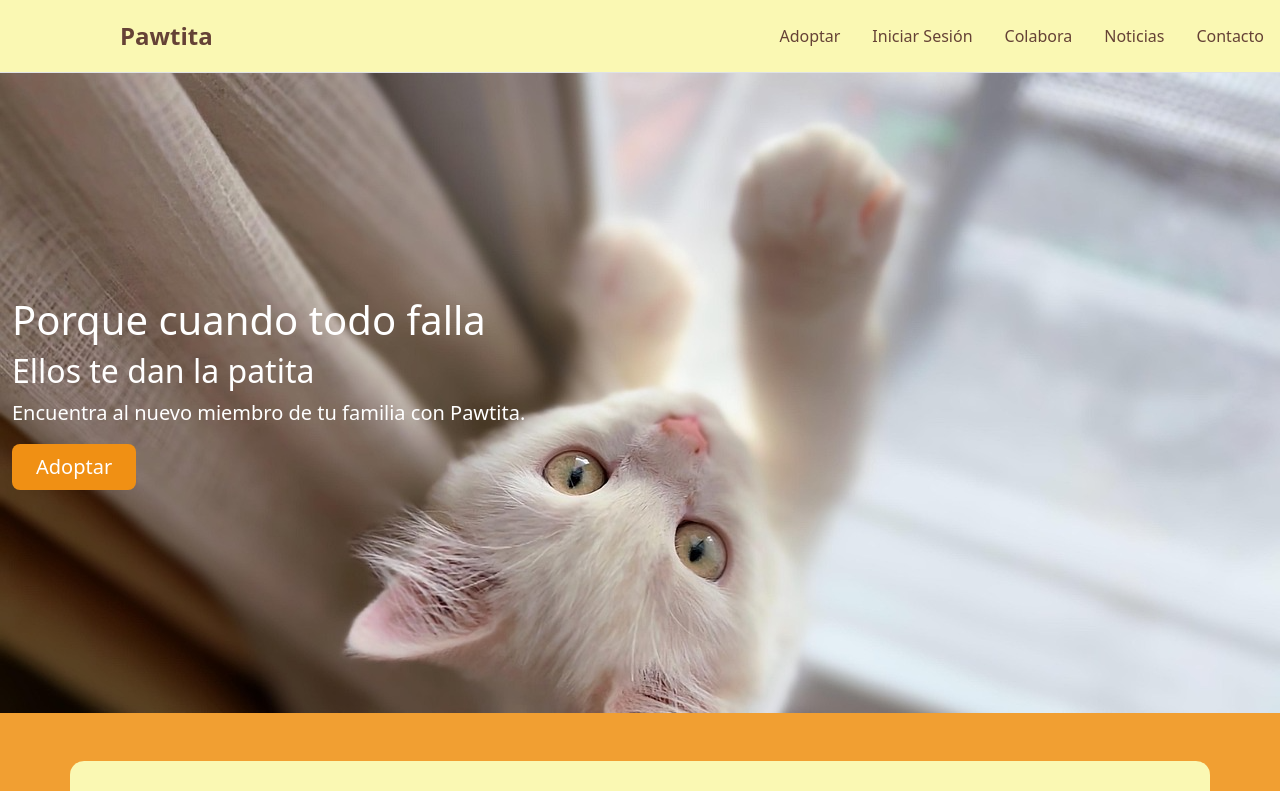
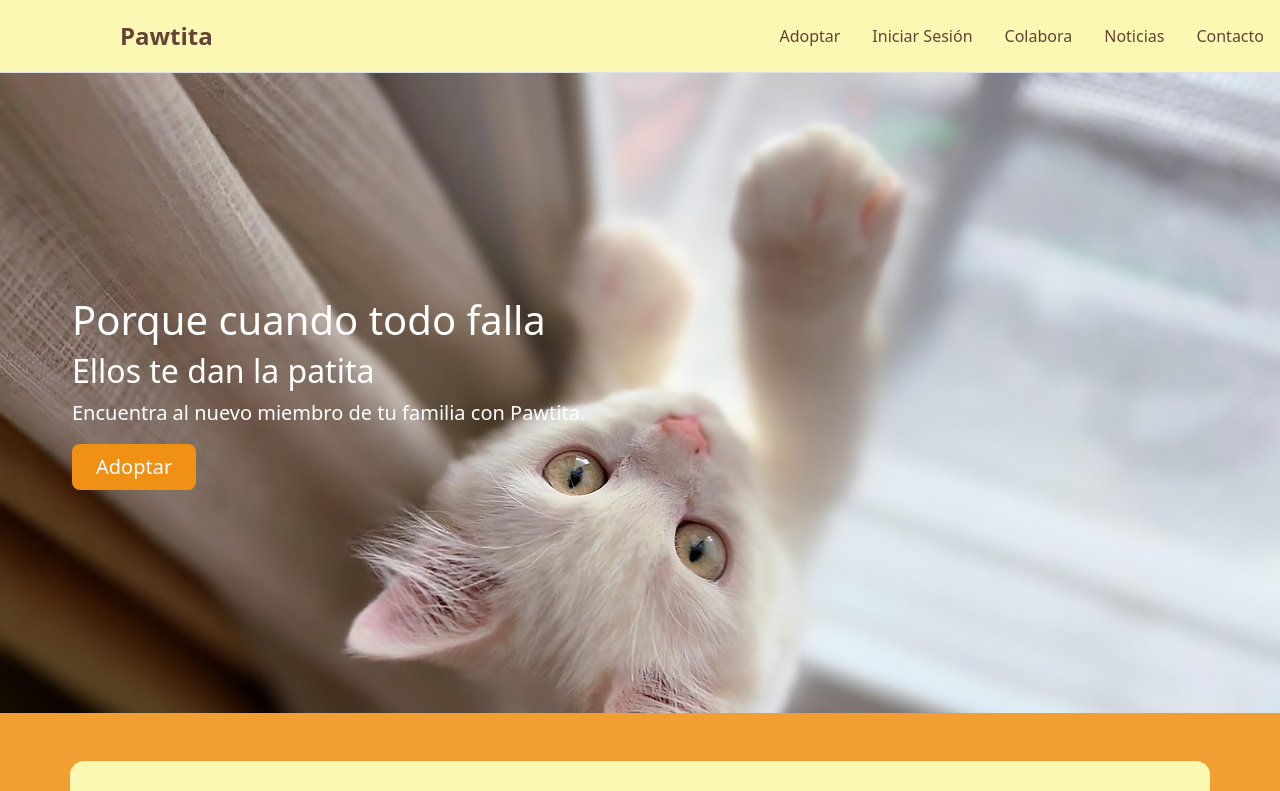
Before and after one commit to SarayP08/adoptame-api, a Vue app in the folder frontend/: page / in a window 1280 px wide. Shown: the top 791 px of the page. Built offline with nearby package versions, Linux system fonts and the light colour scheme.

Commit message:
cambios genéricos

```diff
--- a/frontend/package.json
+++ b/frontend/package.json
@@ -9,6 +9,7 @@
     "preview": "vite preview"
   },
   "dependencies": {
+    "bootstrap": "^5.3.8",
     "vue": "^3.5.30",
     "vue-router": "^5.0.4"
   },
--- a/frontend/src/views/Index.vue
+++ b/frontend/src/views/Index.vue
@@ -1,8 +1,9 @@
 <script setup>
 </script>
     <template>
-      <div class="index-page">
+    <div class="index-page">
      <div class="container-fluid hero" >
+      <div class="containerTexto">
             <h1>
             Porque cuando todo falla
             </h1>
@@ -15,6 +16,7 @@
                Adoptar
               </button>
             </div>
+          </div>
       </div>
 
 
@@ -75,6 +77,11 @@
 
 <style scoped>
 
+.containerTexto {
+  margin-left: 60px;
+}
+
+
 .index-page {
   background-color: #f19f32;
   min-height: 100vh;
```
Also changed, not shown: frontend/src/main.js (+5 -3 lines), 1 other file (tests, documents, lock files or other folders).
